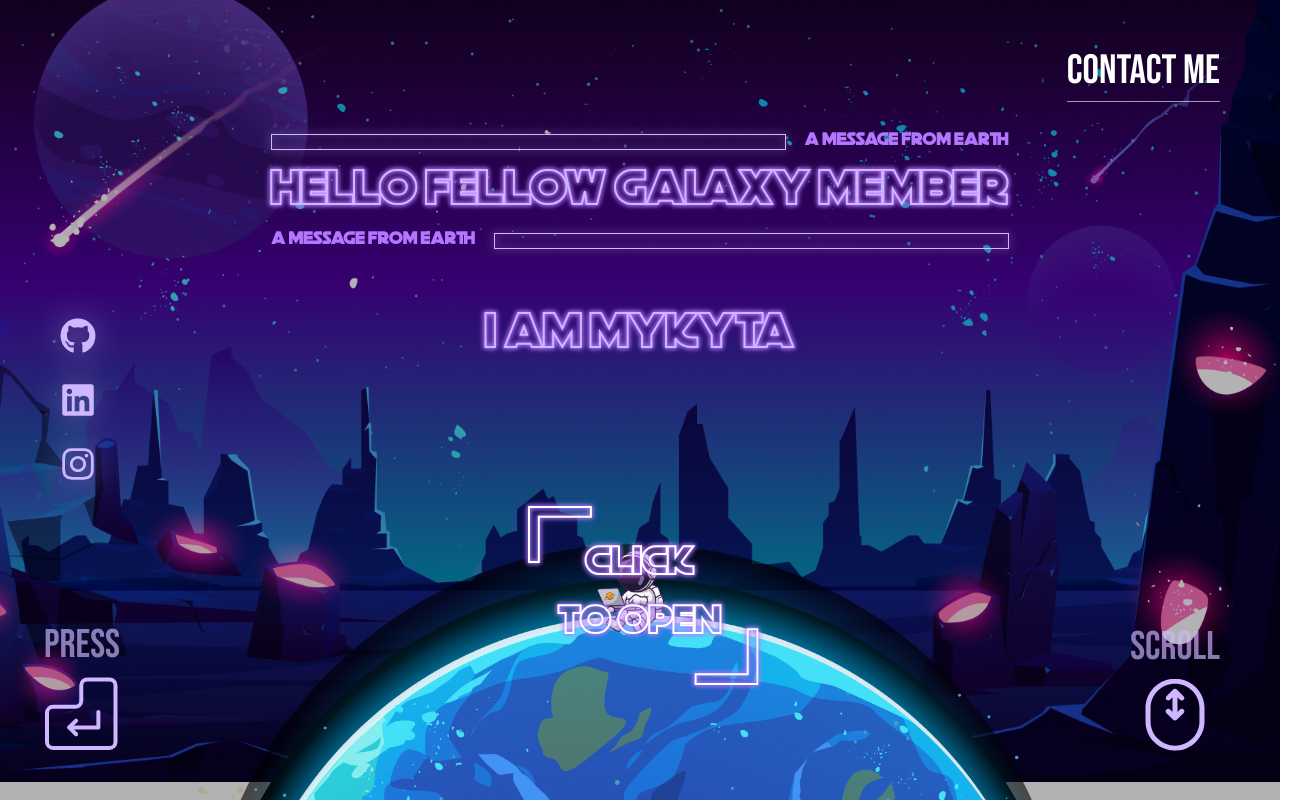
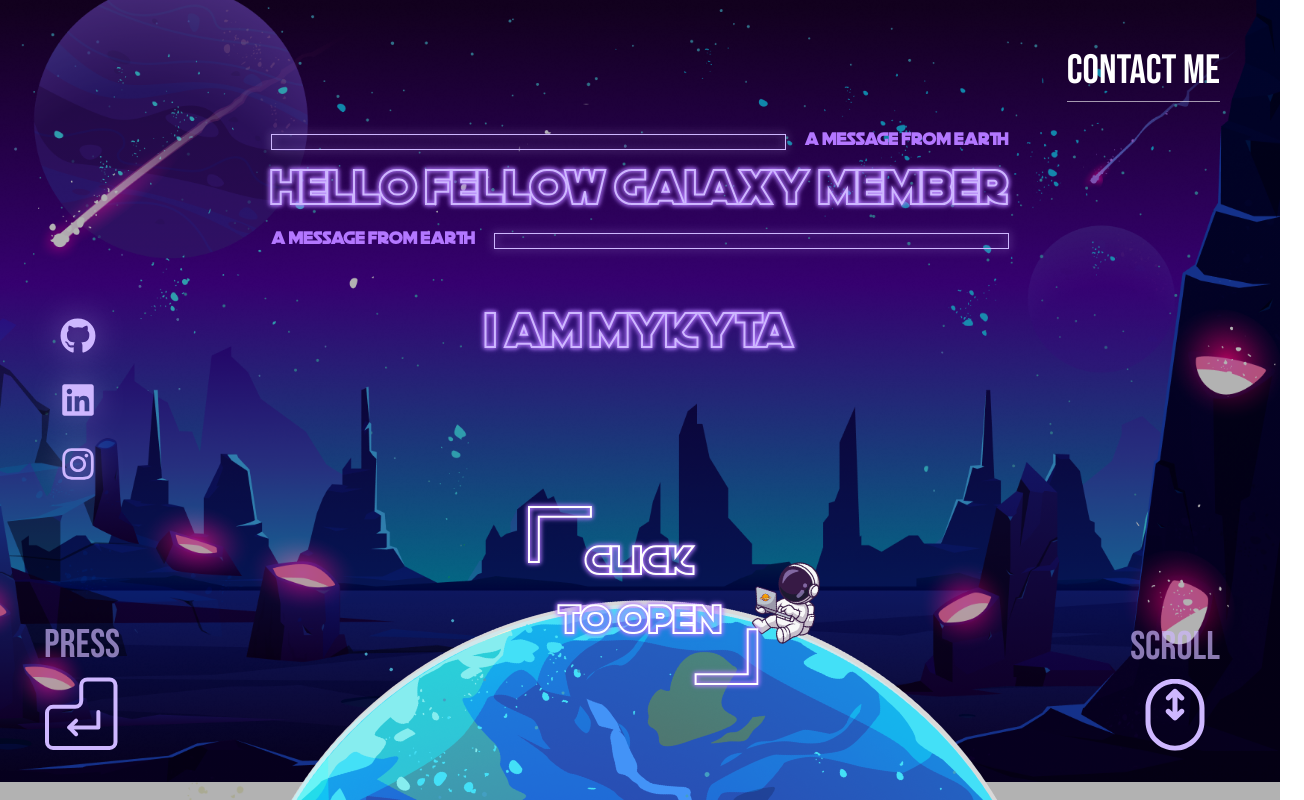
Before and after one commit to ZozuliaMykyta/portfolio, a React (Vite) app: page / in a window 1280 px wide. Shown: the top 800 px of the page, 1304 px wide, since content can reach past the window. Built offline with nearby package versions, Linux system fonts and the light colour scheme.

Commit message:
feat: replace static image with animated motion image for Earth in App component

```diff
--- a/src/App.tsx
+++ b/src/App.tsx
@@ -5,6 +5,7 @@ import ScrollIndicator from "./components/ScrollIndicator";
 import ContactButton from "./components/contact/ContactButton";
 import ClickToOpenButton from "./components/ClickToOpenButton";
 import earth from "./assets/img/earth.png";
+import { motion } from "motion/react";
 
 function App() {
   return (
@@ -14,10 +15,16 @@ function App() {
       <ScrollIndicator />
       <ContactButton />
       <ClickToOpenButton />
-      <img
-        className="absolute bottom-[-95%] left-[50%] -translate-x-[50%] z-30 pointer-events-none w-[80%]"
+      <motion.img
+        className="absolute bottom-[-93%] left-[50%] -translate-x-[50%] z-30 pointer-events-none w-[80%]"
         src={earth}
         alt="Earth"
+        animate={{ rotate: 360 }}
+        transition={{
+          duration: 100,
+          repeat: Infinity,
+          ease: "linear",
+        }}
       />
     </div>
   );
```
Also changed, not shown: src/assets/img/earth.png.
